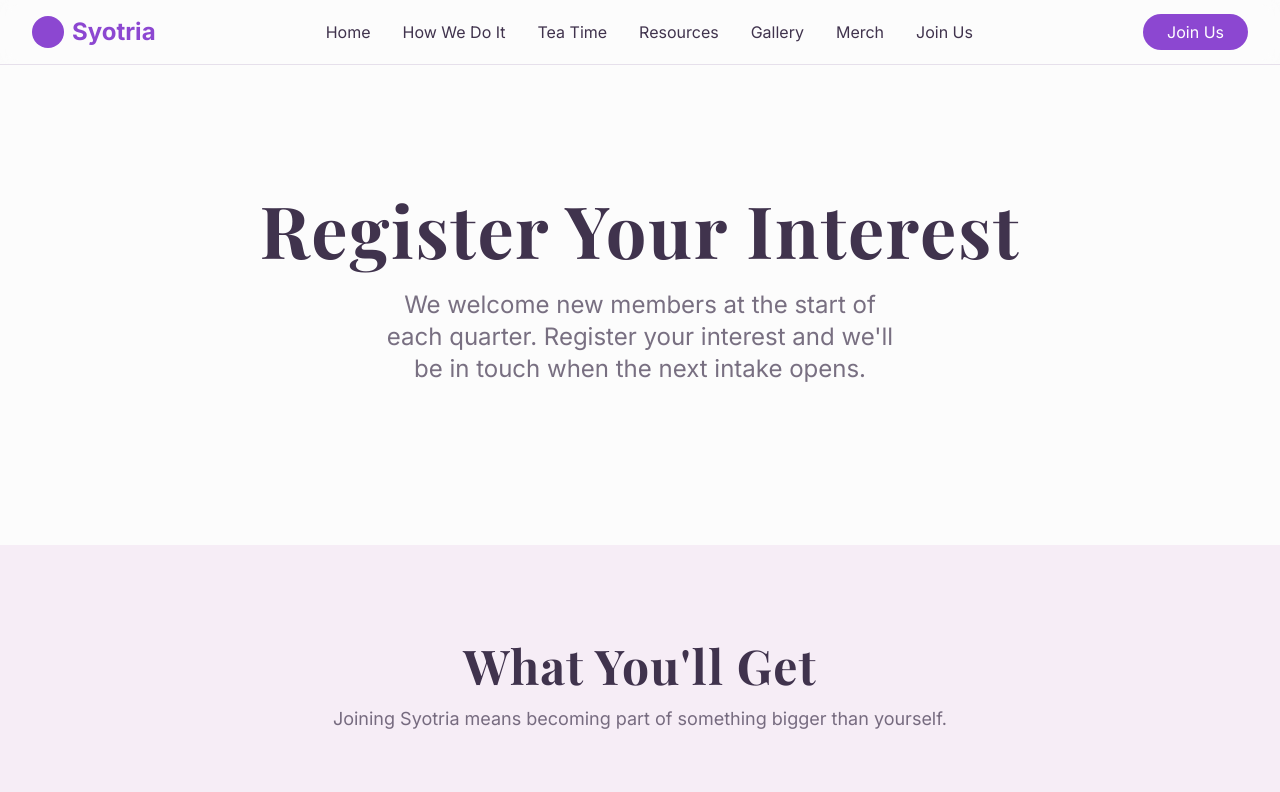
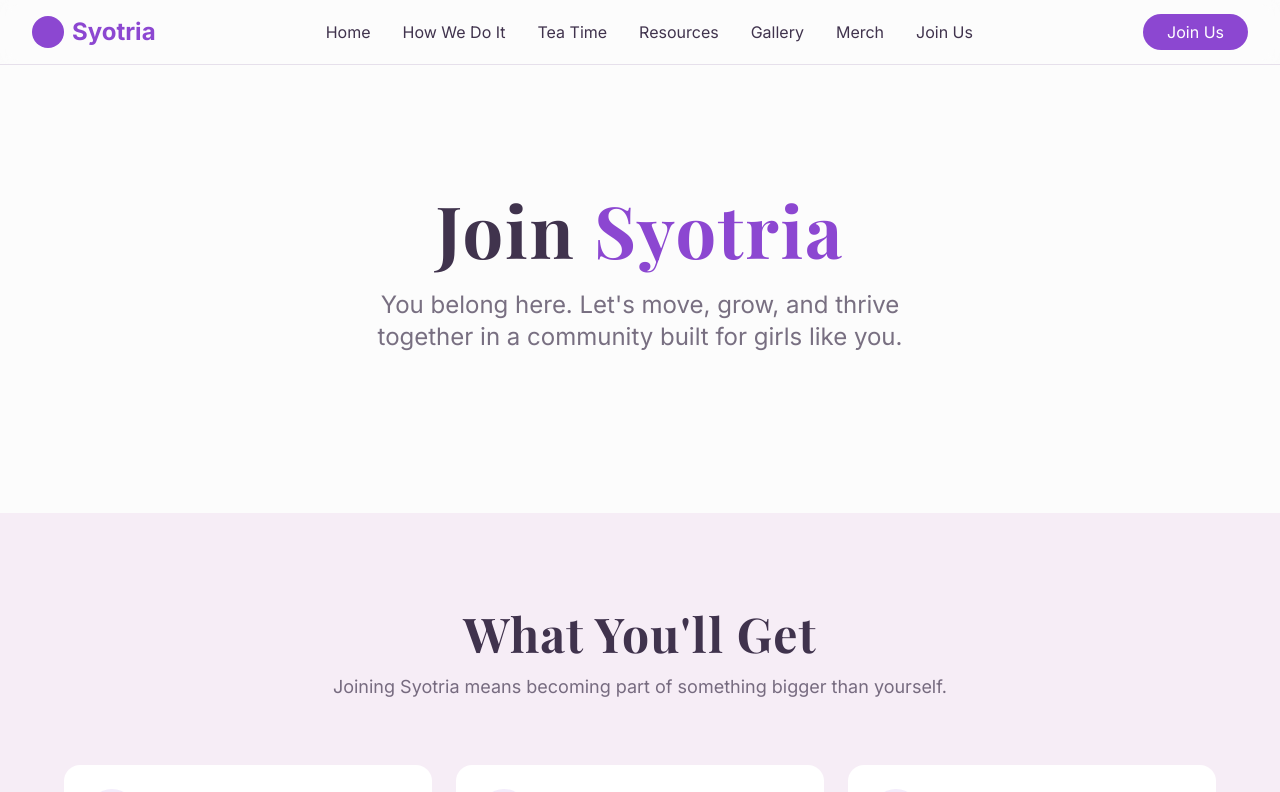
Before and after one commit to Nindium1/Syotria, a Next.js app: page /join-us in a window 1280 px wide. Shown: the top 792 px of the page. Built offline with nearby package versions, Linux system fonts and the light colour scheme.

Commit message:
Update page.tsx

```diff
--- a/app/join-us/page.tsx
+++ b/app/join-us/page.tsx
@@ -52,10 +52,11 @@ export default function JoinUs() {
         <div className="absolute top-0 right-0 w-96 h-96 bg-accent/10 rounded-full blur-3xl -z-10"></div>
         <div className="max-w-4xl mx-auto text-center">
           <h1 className="text-5xl md:text-6xl lg:text-7xl font-bold text-foreground mb-6 text-balance leading-tight">
-            Register Your Interest
+            Join <span className="text-primary">Syotria</span>
           </h1>
           <p className="text-xl md:text-2xl text-foreground/70 mb-8 text-balance leading-relaxed max-w-2xl mx-auto">
-            We welcome new members at the start of each quarter. Register your interest and we'll be in touch when the next intake opens.
+            You belong here. Let's move, grow, and thrive together in a community built for girls
+            like you.
           </p>
         </div>
       </section>
@@ -339,7 +340,7 @@ export default function JoinUs() {
                 type="submit"
                 className="w-full bg-primary text-primary-foreground py-4 rounded-full hover:bg-primary/90 transition-all hover:shadow-lg font-semibold text-lg flex items-center justify-center gap-2"
               >
-                Register My Interest <ArrowRight className="w-5 h-5" />
+                Register <ArrowRight className="w-5 h-5" />
               </button>
 
               <p className="text-center text-foreground/60 text-sm">
```
